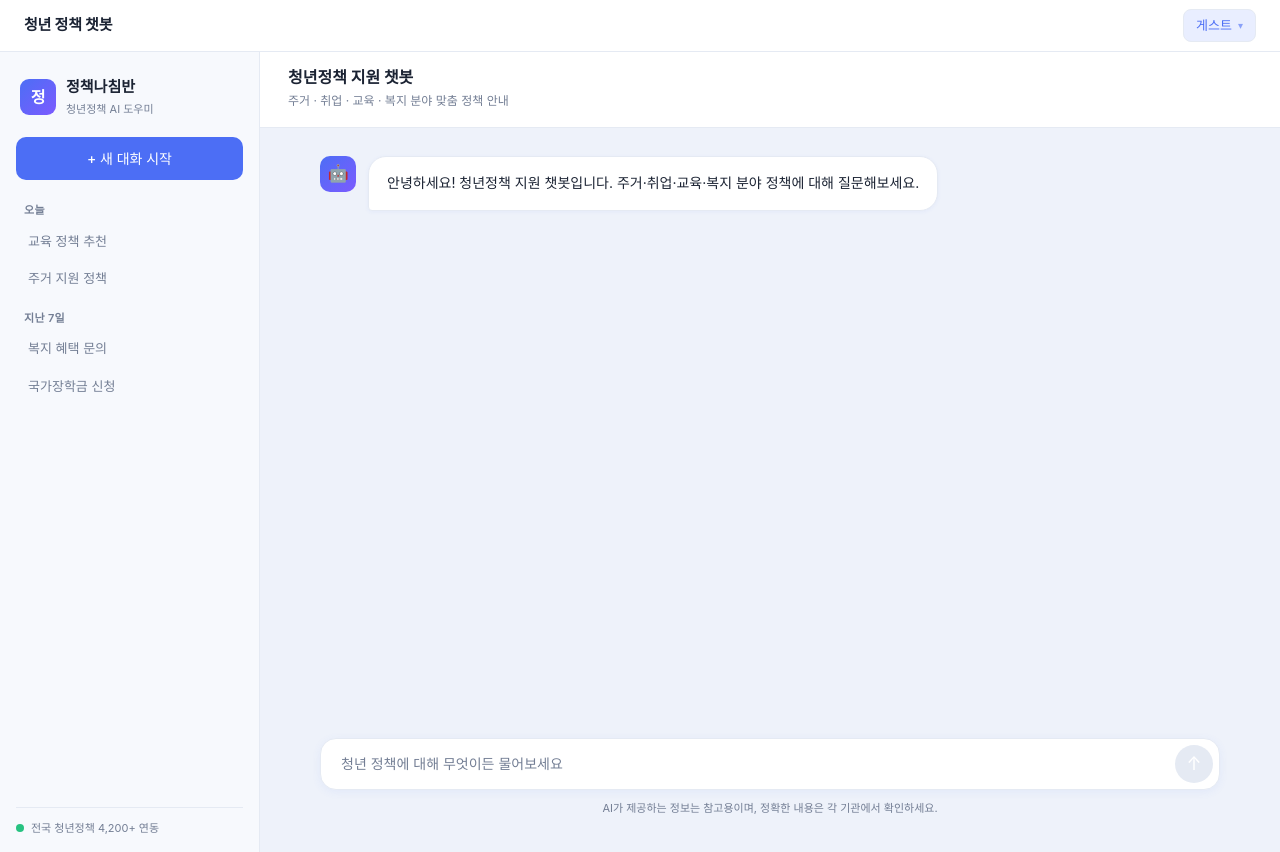
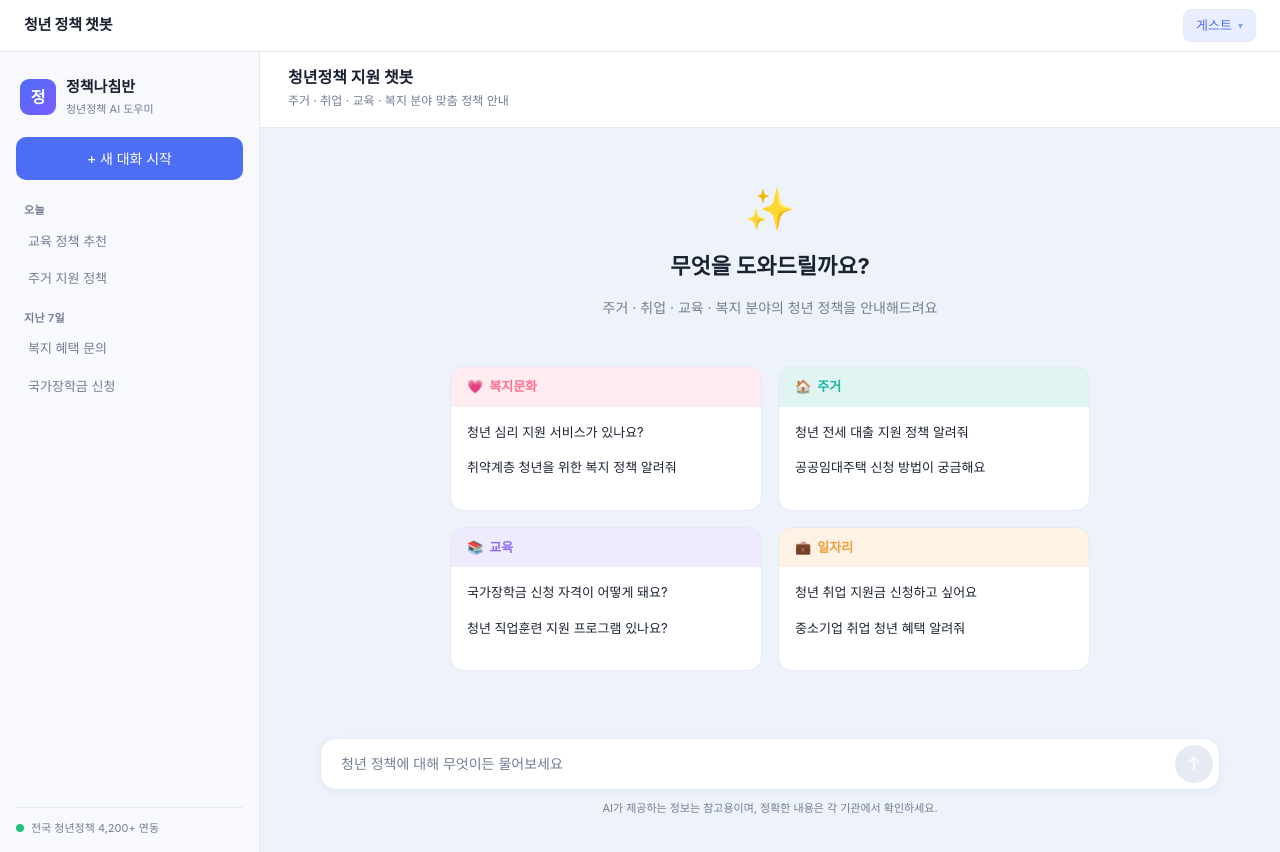
Before and after one commit to Minji6/rag-doc-chatbot-frontend, a Next.js app: page / in a window 1280 px wide. Built offline with nearby package versions, Linux system fonts and the light colour scheme.

Commit message:
feat: EmptyState 컴포넌트 구현 및 마크다운 렌더링 적용

```diff
--- a/app/chat/BotMessage.js
+++ b/app/chat/BotMessage.js
@@ -1,10 +1,13 @@
+import ReactMarkdown from "react-markdown";
+import remarkGfm from "remark-gfm";
+
 function BotMessage({ content }) {
     return (
         <div className="message-row bot">
             <div className="avatar bot">🤖</div>
             <div className="message-bubble bot">
                 {/* AnalysisBadge 연동 예정 (팀원 담당) */}
-                {content}
+                <ReactMarkdown remarkPlugins={[remarkGfm]}>{content}</ReactMarkdown>
             </div>
         </div>
     );
--- a/app/chat/ChatWindow.js
+++ b/app/chat/ChatWindow.js
@@ -3,7 +3,7 @@
 import MessageList from "@/app/chat/MessageList";
 import ChatInput from "@/app/chat/ChatInput";
 
-function ChatWindow({ messages = [], loading, input, onSend, onInputChange, onKeyDown }) {
+function ChatWindow({ messages = [], loading, input, onSend, onInputChange, onKeyDown, onSelectQuestion }) {
     return (
         <div className="chat-wrapper">
             {/* 대화 영역 헤더 */}
@@ -13,7 +13,7 @@ function ChatWindow({ messages = [], loading, input, onSend, onInputChange, onKe
             </div>
 
             {/* 메시지 목록 */}
-            <MessageList messages={messages} loading={loading} />
+            <MessageList messages={messages} loading={loading} onSelectQuestion={onSelectQuestion} />
 
             {/* 질문 입력창 */}
             <ChatInput
--- /dev/null
+++ b/app/chat/EmptyState.js
@@ -0,0 +1,84 @@
+const SUGGESTED_QUESTIONS = [
+    {
+        category: "복지문화",
+        colorVar: "--color-welfare",
+        bgVar: "--color-welfare-bg",
+        icon: "💗",
+        questions: [
+            "청년 심리 지원 서비스가 있나요?",
+            "취약계층 청년을 위한 복지 정책 알려줘",
+        ],
+    },
+    {
+        category: "주거",
+        colorVar: "--color-housing",
+        bgVar: "--color-housing-bg",
+        icon: "🏠",
+        questions: [
+            "청년 전세 대출 지원 정책 알려줘",
+            "공공임대주택 신청 방법이 궁금해요",
+        ],
+    },
+    {
+        category: "교육",
+        colorVar: "--color-education",
+        bgVar: "--color-education-bg",
+        icon: "📚",
+        questions: [
+            "국가장학금 신청 자격이 어떻게 돼요?",
+            "청년 직업훈련 지원 프로그램 있나요?",
+        ],
+    },
+    {
+        category: "일자리",
+        colorVar: "--color-job",
+        bgVar: "--color-job-bg",
+        icon: "💼",
+        questions: [
+            "청년 취업 지원금 신청하고 싶어요",
+            "중소기업 취업 청년 혜택 알려줘",
+        ],
+    },
+];
+
+function EmptyState({ onSelectQuestion }) {
+    return (
+        <div className="empty-state">
+            <div className="empty-state-hero">
+                <div className="empty-state-logo">✨</div>
+                <h2 className="empty-state-title">무엇을 도와드릴까요?</h2>
+                <p className="empty-state-desc">
+                    주거 · 취업 · 교육 · 복지 분야의 청년 정책을 안내해드려요
+                </p>
+            </div>
+
+            <div className="empty-state-grid">
+                {SUGGESTED_QUESTIONS.map(({ category, colorVar, bgVar, icon, questions }) => (
+                    <div key={category} className="empty-state-card">
+                        <div
+                            className="empty-state-card-header"
+                            style={{ color: `var(${colorVar})`, background: `var(${bgVar})` }}
+                        >
+                            <span>{icon}</span>
+                            <span>{category}</span>
+                        </div>
+                        <ul className="empty-state-card-list">
+                            {questions.map((q) => (
+                                <li key={q}>
+                                    <button
+                                        className="empty-state-question-btn"
+                                        onClick={() => onSelectQuestion?.(q)}
+                                    >
+                                        {q}
+                                    </button>
+                                </li>
+                            ))}
+                        </ul>
+                    </div>
+                ))}
+            </div>
+        </div>
+    );
+}
+
+export default EmptyState;
--- a/app/chat/MessageList.js
+++ b/app/chat/MessageList.js
@@ -4,8 +4,9 @@ import { useRef, useEffect } from "react";
 import UserMessage from "@/app/chat/UserMessage";
 import BotMessage from "@/app/chat/BotMessage";
 import TypingIndicator from "@/app/chat/TypingIndicator";
+import EmptyState from "@/app/chat/EmptyState";
 
-function MessageList({ messages = [], loading }) {
+function MessageList({ messages = [], loading, onSelectQuestion }) {
     // DOM 참조 - 자동 스크롤용
     const messagesEndRef = useRef(null);
 
@@ -13,6 +14,10 @@ function MessageList({ messages = [], loading }) {
     useEffect(() => {
         messagesEndRef.current?.scrollIntoView({ behavior: "smooth" });
     }, [messages, loading]);
+
+    if (messages.length === 0 && !loading) {
+        return <EmptyState onSelectQuestion={onSelectQuestion} />;
+    }
 
     return (
         <div className="chat-messages">
--- a/app/globals.css
+++ b/app/globals.css
@@ -473,6 +473,132 @@ body {
 
 
 /* ============================================================
+   EmptyState
+   ============================================================ */
+.empty-state {
+  flex: 1;
+  display: flex;
+  flex-direction: column;
+  align-items: center;
+  justify-content: center;
+  padding: 40px 60px;
+  gap: 32px;
+}
+
+.empty-state-hero {
+  text-align: center;
+  display: flex;
+  flex-direction: column;
+  align-items: center;
+  gap: 10px;
+}
+
+.empty-state-logo {
+  font-size: 40px;
+  margin-bottom: 4px;
+}
+
+.empty-state-title {
+  font-size: 22px;
+  font-weight: 700;
+  color: var(--text);
+}
+
+.empty-state-desc {
+  font-size: 14px;
+  color: var(--text-muted);
+}
+
+.empty-state-grid {
+  display: grid;
+  grid-template-columns: repeat(2, 1fr);
+  gap: 16px;
+  width: 100%;
+  max-width: 640px;
+}
+
+.empty-state-card {
+  background-color: var(--surface);
+  border: 1px solid var(--border);
+  border-radius: 14px;
+  overflow: hidden;
+}
+
+.empty-state-card-header {
+  display: flex;
+  align-items: center;
+  gap: 6px;
+  padding: 10px 16px;
+  font-size: 13px;
+  font-weight: 600;
+}
+
+.empty-state-card-list {
+  list-style: none;
+  padding: 8px 0;
+}
+
+.empty-state-question-btn {
+  width: 100%;
+  text-align: left;
+  background: none;
+  border: none;
+  padding: 8px 16px;
+  font-size: 13px;
+  color: var(--text);
+  cursor: pointer;
+  line-height: 1.5;
+  transition: background-color 0.15s;
+}
+
+.empty-state-question-btn:hover {
+  background-color: var(--surface-sub);
+}
+
+/* ============================================================
+   BotMessage Markdown
+   ============================================================ */
+.message-bubble.bot h1,
+.message-bubble.bot h2,
+.message-bubble.bot h3 {
+  font-size: 14px;
+  font-weight: 700;
+  color: var(--text);
+  margin: 12px 0 4px;
+}
+
+.message-bubble.bot h1:first-child,
+.message-bubble.bot h2:first-child,
+.message-bubble.bot h3:first-child {
+  margin-top: 0;
+}
+
+.message-bubble.bot ul,
+.message-bubble.bot ol {
+  padding-left: 18px;
+  margin: 4px 0;
+}
+
+.message-bubble.bot li {
+  margin: 2px 0;
+}
+
+.message-bubble.bot strong {
+  font-weight: 600;
+  color: var(--text);
+}
+
+.message-bubble.bot a {
+  color: var(--primary);
+  text-decoration: underline;
+  word-break: break-all;
+}
+
+.message-bubble.bot p {
+  margin: 4px 0;
+}
+
+/* ============================================================
    TypingIndicator
    ============================================================ */
 .typing-dot {
--- a/app/page.js
+++ b/app/page.js
@@ -13,19 +13,21 @@ const MOCK_CONVERSATIONS = [
     { id: "4", title: "국가장학금 신청", group: "lastWeek" },
 ];
 
-const INITIAL_MESSAGE = { role: "bot", content: "안녕하세요! 청년정책 지원 챗봇입니다. 주거·취업·교육·복지 분야 정책에 대해 질문해보세요." };
-
 function Home() {
     // 상태 정의
-    const [messages, setMessages] = useState([INITIAL_MESSAGE]);
+    const [messages, setMessages] = useState([]);
     const [input, setInput] = useState("");
     const [loading, setLoading] = useState(false);
     const [conversationId, setConversationId] = useState(() => crypto.randomUUID());
     const [activeId, setActiveId] = useState(null);
 
     // 이벤트 처리 함수 정의
+    const handleSelectQuestion = (question) => {
+        setInput(question);
+    };
+
     const handleNewChat = () => {
-        setMessages([INITIAL_MESSAGE]);
+        setMessages([]);
         setConversationId(null);
         setActiveId(null);
         setInput("");
@@ -46,7 +48,13 @@ function Home() {
         try {
             const response = await chatApi.sendChat(text, conversationId);
             setConversationId(response.data.conversation_id);
-            setMessages(prev => [...prev, { role: "bot", content: response.data.message }]);
+            setMessages(prev => [...prev, {
+                role: "bot",
+                content: response.data.message,
+                category: response.data.category ?? [],
+                inquiry_type: response.data.inquiry_type ?? "",
+                policies: response.data.policies ?? [],
+            }]);
         } catch (err) {
             console.log(err);
             setMessages(prev => [...prev, { role: "bot", content: "서버 연결에 실패했습니다. 백엔드를 확인해주세요." }]);
@@ -78,6 +86,7 @@ function Home() {
                     onSend={handleSend}
                     onInputChange={e => setInput(e.target.value)}
                     onKeyDown={handleKeyDown}
+                    onSelectQuestion={handleSelectQuestion}
                 />
             </div>
         </div>
--- a/package.json
+++ b/package.json
@@ -13,7 +13,9 @@
     "bootstrap": "^5.3.8",
     "next": "16.2.9",
     "react": "19.2.4",
-    "react-dom": "19.2.4"
+    "react-dom": "19.2.4",
+    "react-markdown": "^10.1.0",
+    "remark-gfm": "^4.0.1"
   },
   "devDependencies": {
     "eslint": "^9",
```
Also changed, not shown: 1 other file (tests, documents, lock files or other folders).
